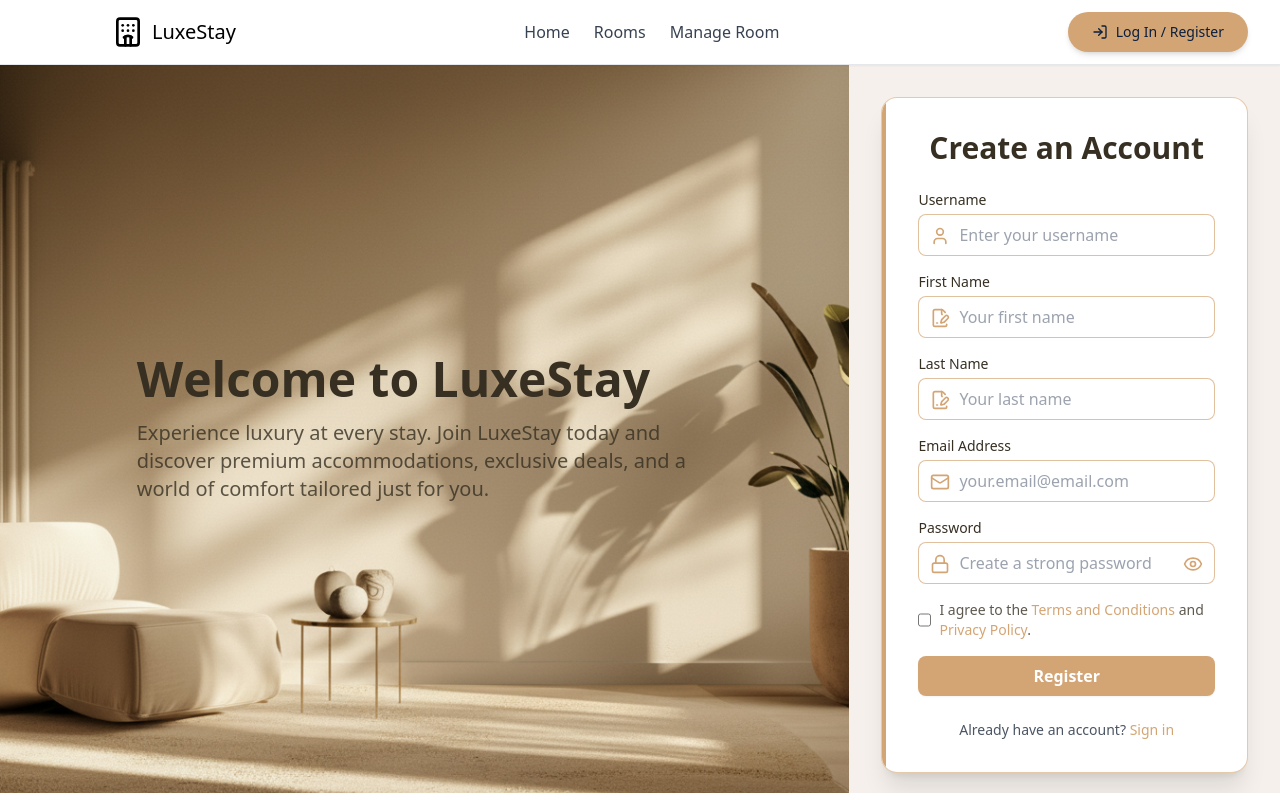
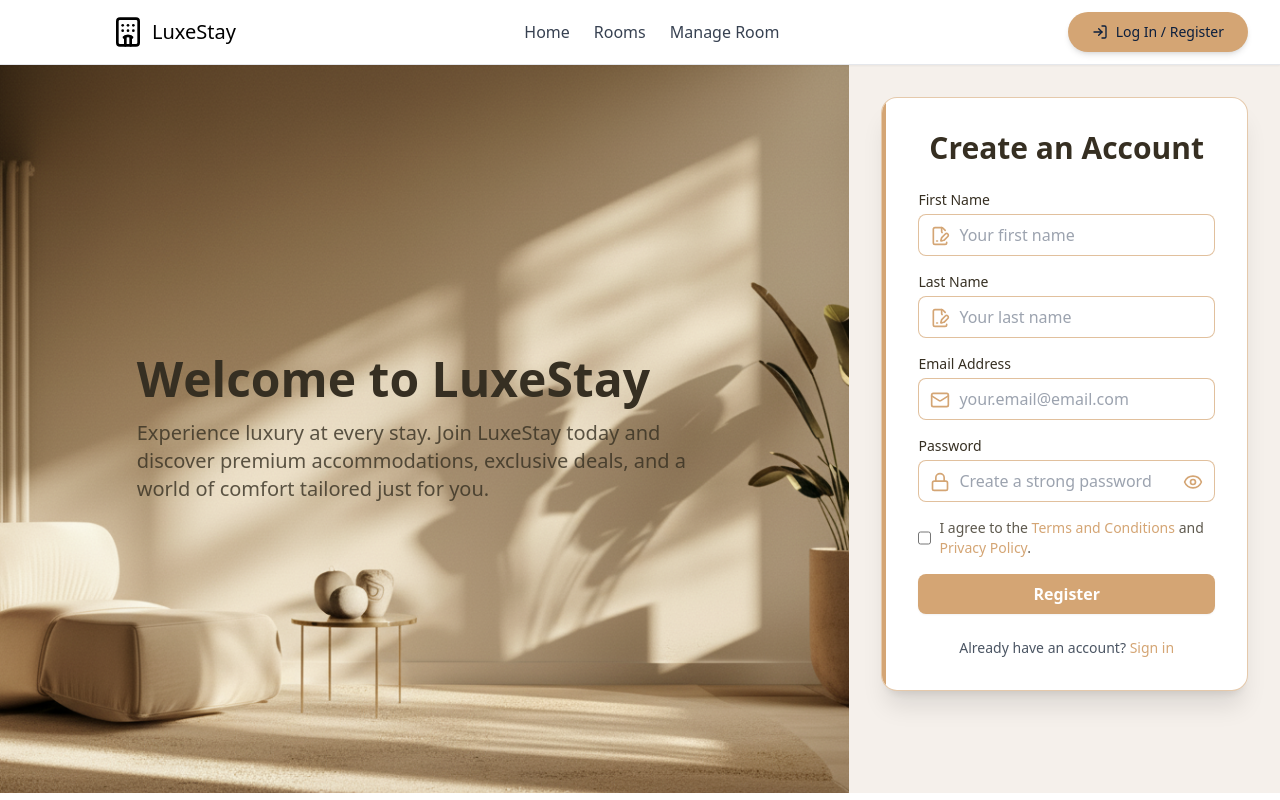
Before and after one commit to Eduard-K-A/webdev-finals-frontend, a React (Vite) app: page /Register in a window 1280 px wide. Built offline with nearby package versions, Linux system fonts and the light colour scheme; no server answers.

Commit message:
feat: remove username input field

```diff
--- a/src/pages/Login/Register.tsx
+++ b/src/pages/Login/Register.tsx
@@ -68,7 +68,6 @@ const InputField = React.memo(
 
 const Register: React.FC = () => {
   // --- State Management ---
-  const [username, setUsername] = useState("");
   const [firstName, setFirstName] = useState("");
   const [lastName, setLastName] = useState("");
   const [email, setEmail] = useState("");
@@ -78,10 +77,7 @@ const Register: React.FC = () => {
   const [message, setMessage] = useState("");
 
   // Memoize handlers to prevent new function references each render
-  const handleUsernameChange = useCallback(
-    (e: React.ChangeEvent<HTMLInputElement>) => setUsername(e.target.value),
-    []
-  );
+
   const handleFirstNameChange = useCallback(
     (e: React.ChangeEvent<HTMLInputElement>) => setFirstName(e.target.value),
     []
@@ -110,7 +106,6 @@ const Register: React.FC = () => {
         import.meta.env.VITE_API_BASE_URL || "http://localhost:5000";
 
       const res = await axios.post(`${apiBaseUrl}/auth/Register`, {
-        username,
         firstName,
         lastName,
         email,
@@ -119,7 +114,6 @@ const Register: React.FC = () => {
       setMessage(res.data.message || "Registered successfully!");
 
       // Reset fields after success
-      setUsername("");
       setFirstName("");
       setLastName("");
       setEmail("");
@@ -182,14 +176,7 @@ const Register: React.FC = () => {
 
               {/* Registration Form */}
               <form onSubmit={handleSubmit} className="space-y-4">
-                <InputField
-                  label="Username"
-                  type="text"
-                  placeholder="Enter your username"
-                  value={username}
-                  onChange={handleUsernameChange} // uses memoized handler
-                  icon={<User className="w-5 h-5" />}
-                />
+
 
                 <InputField
                   label="First Name"
```
